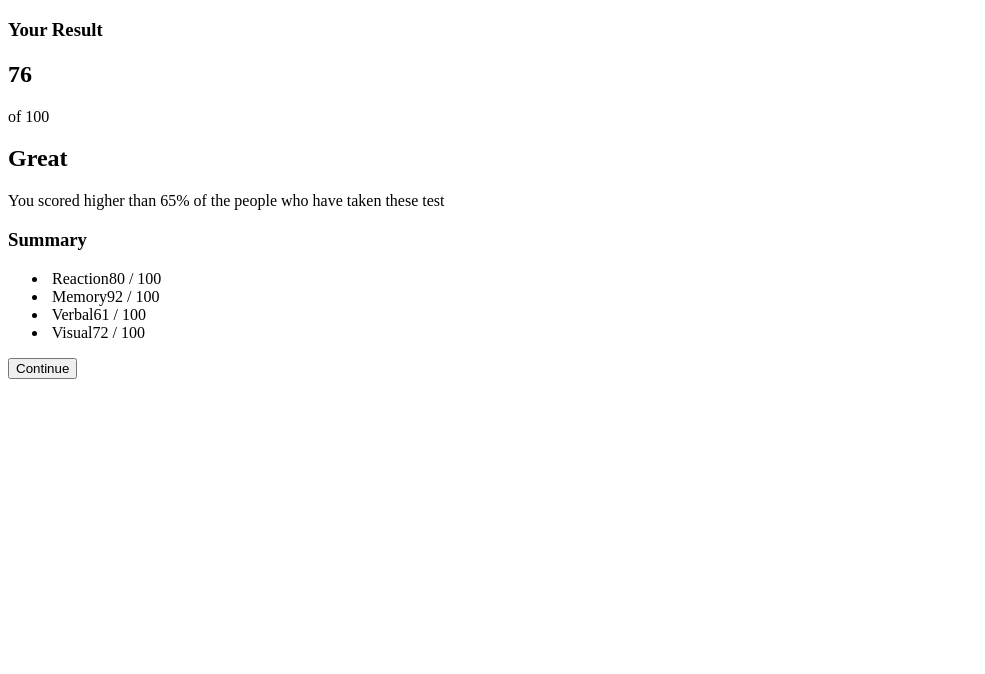
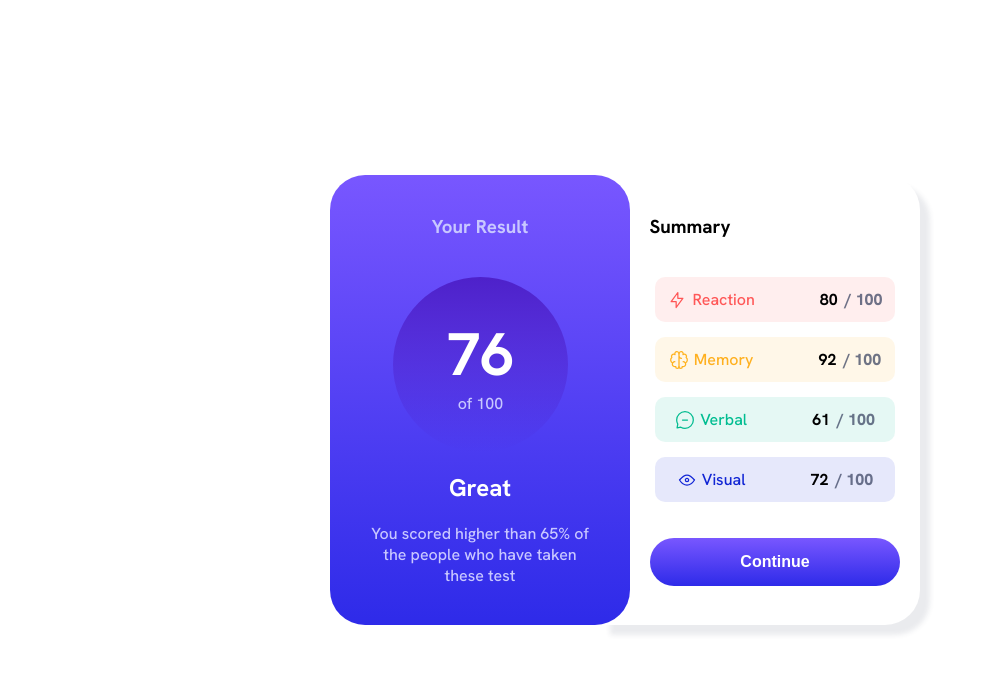
Before and after one commit to ElangavinRajendran/Results-summary, a plain HTML site: page index.html in a window 1280 px wide. Shown: the whole page, without its empty margins (0-985 px from the left). Drawn offline with nearby package versions, Linux system fonts and the light colour scheme; files that its build step writes are made by us from their sources; the site is published under a folder, as on GitHub Pages, so addresses that start at the root find nothing.

Commit message:
Update index.html

```diff
--- a/index.html
+++ b/index.html
@@ -10,8 +10,8 @@
   <link rel="preconnect" href="https://fonts.googleapis.com">
   <link rel="preconnect" href="https://fonts.gstatic.com" crossorigin>
   <link href="https://fonts.googleapis.com/css2?family=Hanken+Grotesk:wght@500;700;800&display=swap" rel="stylesheet">
-  <link rel="stylesheet" href="/scss/style.css">
-  <title>Frontend Mentor | Results summary component</title>
+  <link rel="stylesheet" href="scss/style.css">
+  <title>Results summary component</title>
 
   <!-- Feel free to remove these styles or customise in your own stylesheet 👍 -->
 
@@ -31,10 +31,10 @@
     <div class="summary">
       <h3>Summary</h3>
       <ul class="summary-list-type-none">
-        <li class="reaction"><img src="/assets/images/icon-reaction.svg" alt="" /> <span class="text">Reaction</span><span class="score">80 </span><span class="outofscore">/ 100</span></li>
-        <li class="memory"><img src="/assets/images/icon-memory.svg" alt="" /> <span class="text">Memory</span><span class="score">92 </span><span class="outofscore">/ 100</span></li>
-        <li class="verbal"><img src="/assets/images/icon-verbal.svg" alt="" /> <span class="text">Verbal</span><span class="score">61 </span><span class="outofscore">/ 100</span></li>
-        <li class="visual"><img src="/assets/images/icon-visual.svg" alt="" /> <span class="text">Visual</span><span class="score">72 </span><span class="outofscore">/ 100</span></li>
+        <li class="reaction"><img src="assets/images/icon-reaction.svg" alt="" /> <span class="text">Reaction</span><span class="score">80 </span><span class="outofscore">/ 100</span></li>
+        <li class="memory"><img src="assets/images/icon-memory.svg" alt="" /> <span class="text">Memory</span><span class="score">92 </span><span class="outofscore">/ 100</span></li>
+        <li class="verbal"><img src="assets/images/icon-verbal.svg" alt="" /> <span class="text">Verbal</span><span class="score">61 </span><span class="outofscore">/ 100</span></li>
+        <li class="visual"><img src="assets/images/icon-visual.svg" alt="" /> <span class="text">Visual</span><span class="score">72 </span><span class="outofscore">/ 100</span></li>
       </ul>
       <button>Continue</button>
     </div>
```
